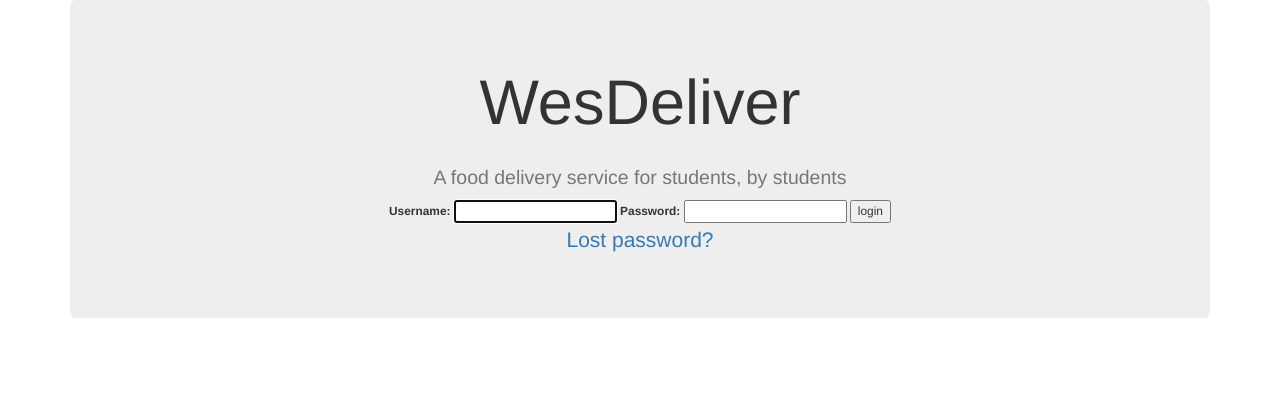
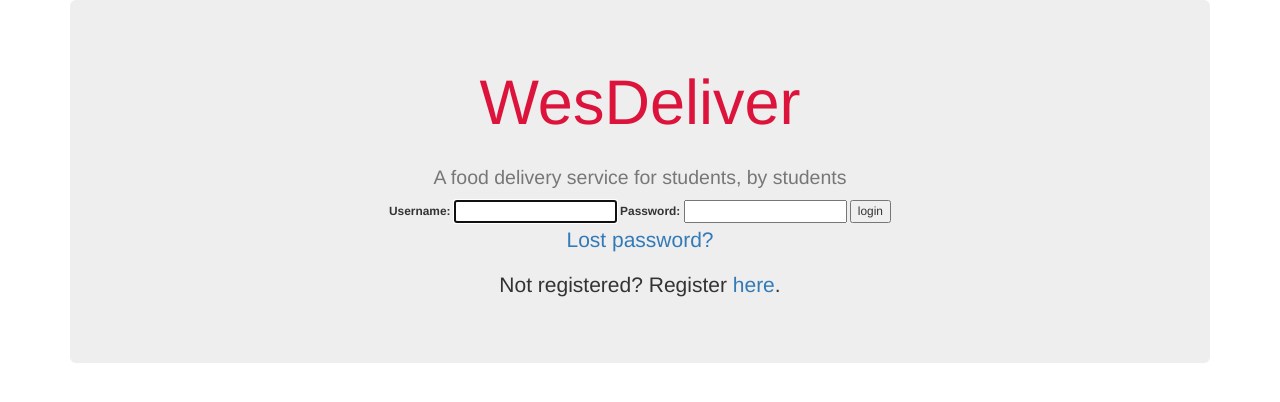
Before and after one commit to samgiagtzoglou/wheels, a Django app: page / in a window 1280 px wide. Shown: the top 402 px of the page. Run offline with Django 3.2, Linux system fonts and the light colour scheme; some libraries are stand-ins or nearby versions.

Commit message:
login register button

```diff
--- a/templates/registration/login.html
+++ b/templates/registration/login.html
@@ -19,8 +19,8 @@
 {% csrf_token %}
 <div class="container">
 <div class="jumbotron">
-<h1 align="center">WesDeliver</h1>
-<h2 align="center"> <small> A food delivery service for students, by students</h2>
+<h1 style="color:crimson" align="center">WesDeliver</h1>
+<h2  style="color:black" align="center"> <small> A food delivery service for students, by students</h2>
 <tr>
     <td>{{ form.username.label_tag }}</td>
     <td>{{ form.username }}</td>
@@ -36,5 +36,6 @@
 </form>
 {# Assumes you setup the password_reset view in your URLconf #}
 <p align="center"><a href="{% url 'password_reset' %}" >Lost password?</a></p>
+<p align="center"> Not registered? Register<a href "/url"> here</a>.</p>
 
 {% endblock %}
```
